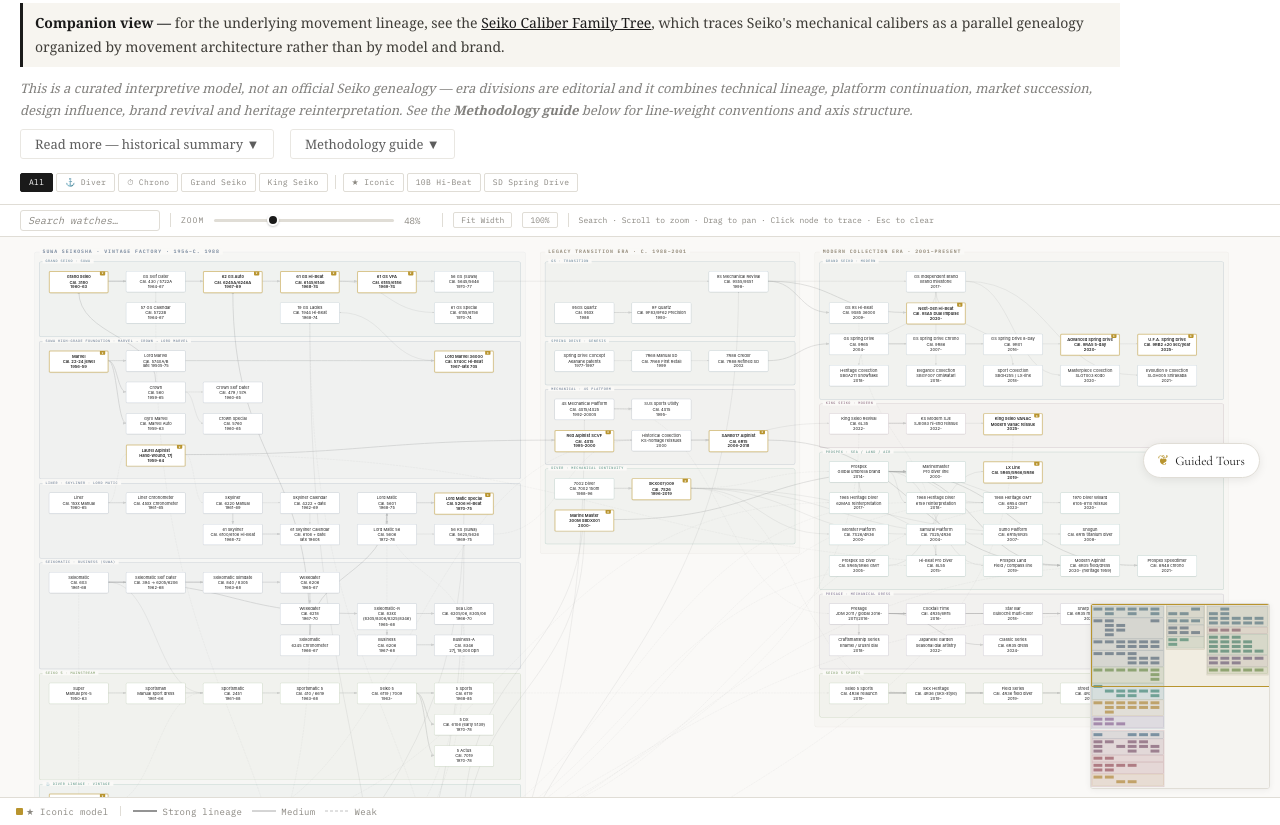
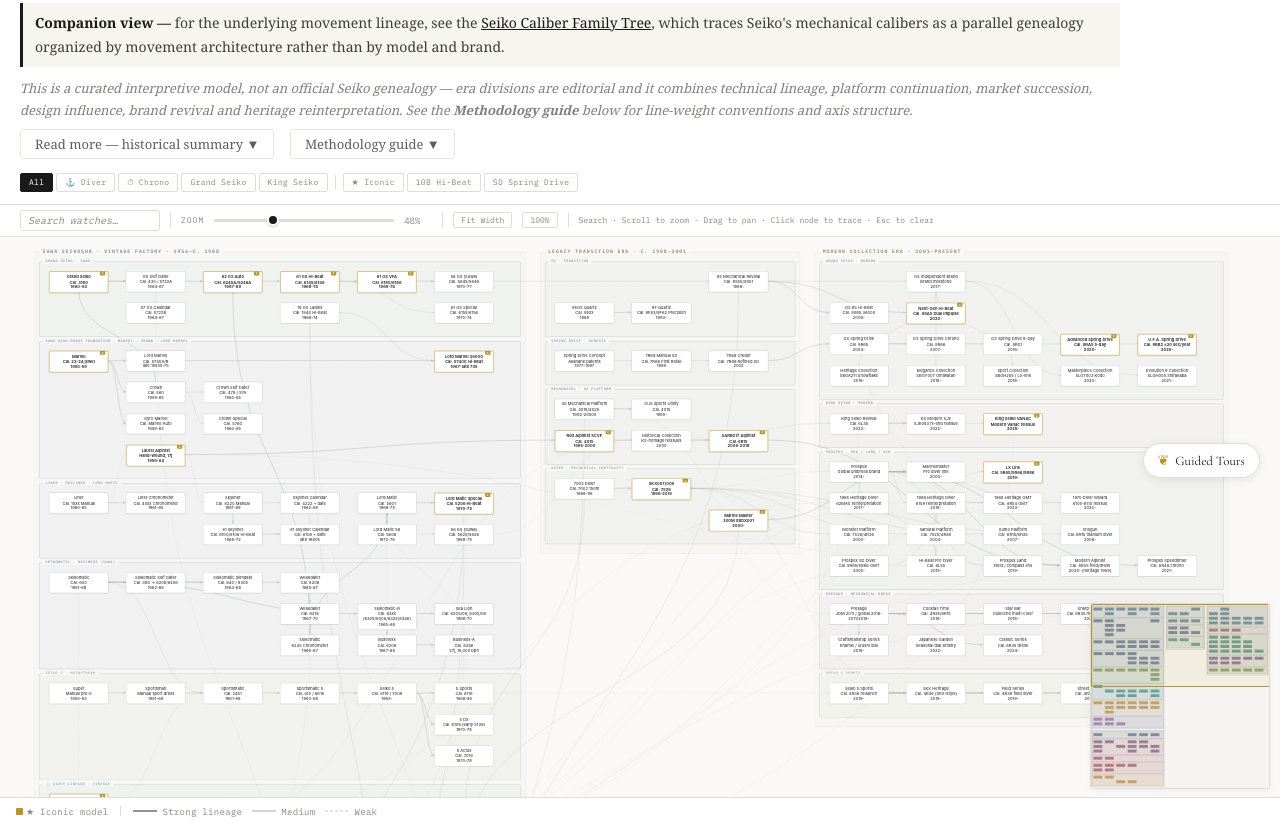
Before and after one commit to Jaisper/seiko-tree, a plain HTML site: page index.html in a window 1280 px wide. Shown: the part 302-1127 px from the top of the page. Drawn offline with nearby package versions, Linux system fonts and the light colour scheme.

Commit message:
Align Marine Master 300M entry in index.html
Aligned Marine Master 300M entry to match visual structure.

```diff
--- a/index.html
+++ b/index.html
@@ -1267,8 +1267,8 @@ const LAYOUT = {
       rows: [
         // Row 0: Mainstream diver line (7002 → SKX workhorse)
         ["7002_node", "skx"],
-        // Row 1: Professional heritage — Marine Master 300M (own dedicated row)
-        ["mm300"],
+        // Row 1: Professional heritage — Marine Master 300M aligned right (chronologically after SKX, visually matches GS section above)
+        [_, _, "mm300"],
       ]
     },
 
```
